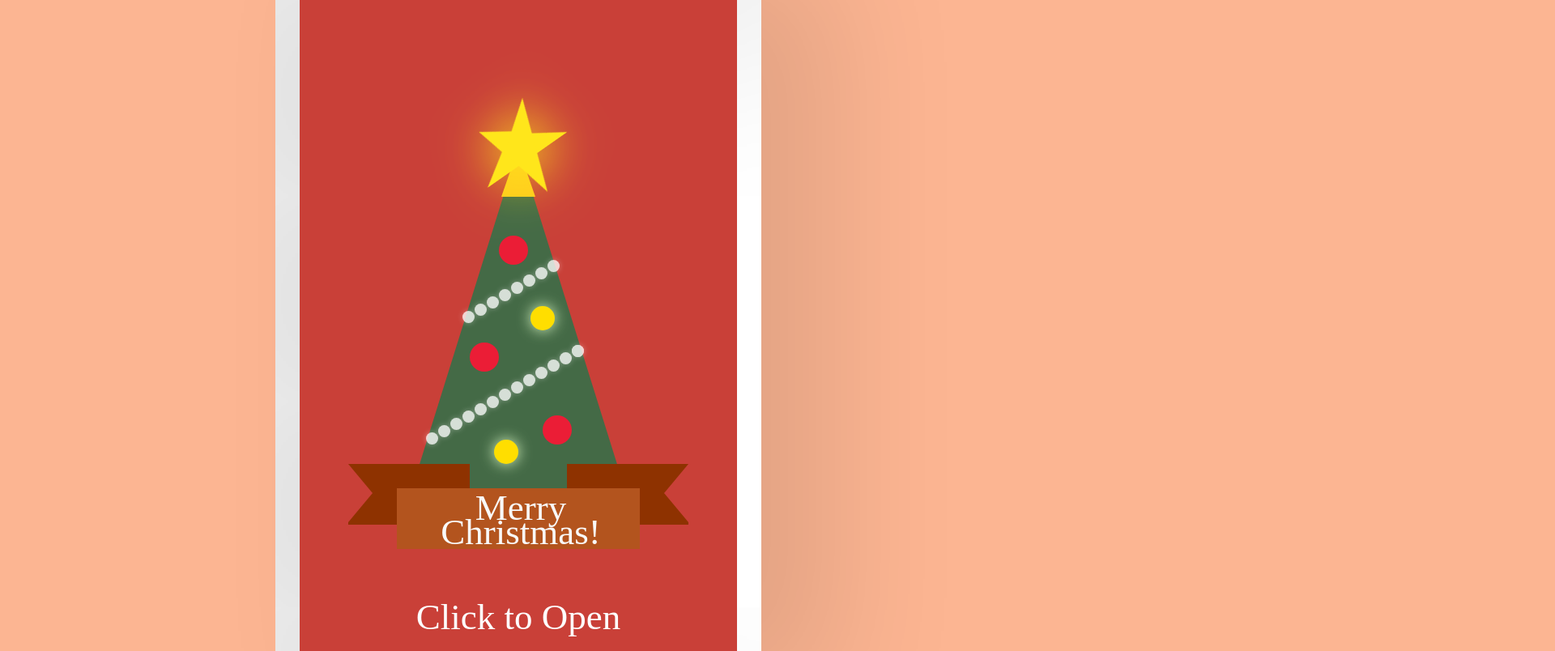
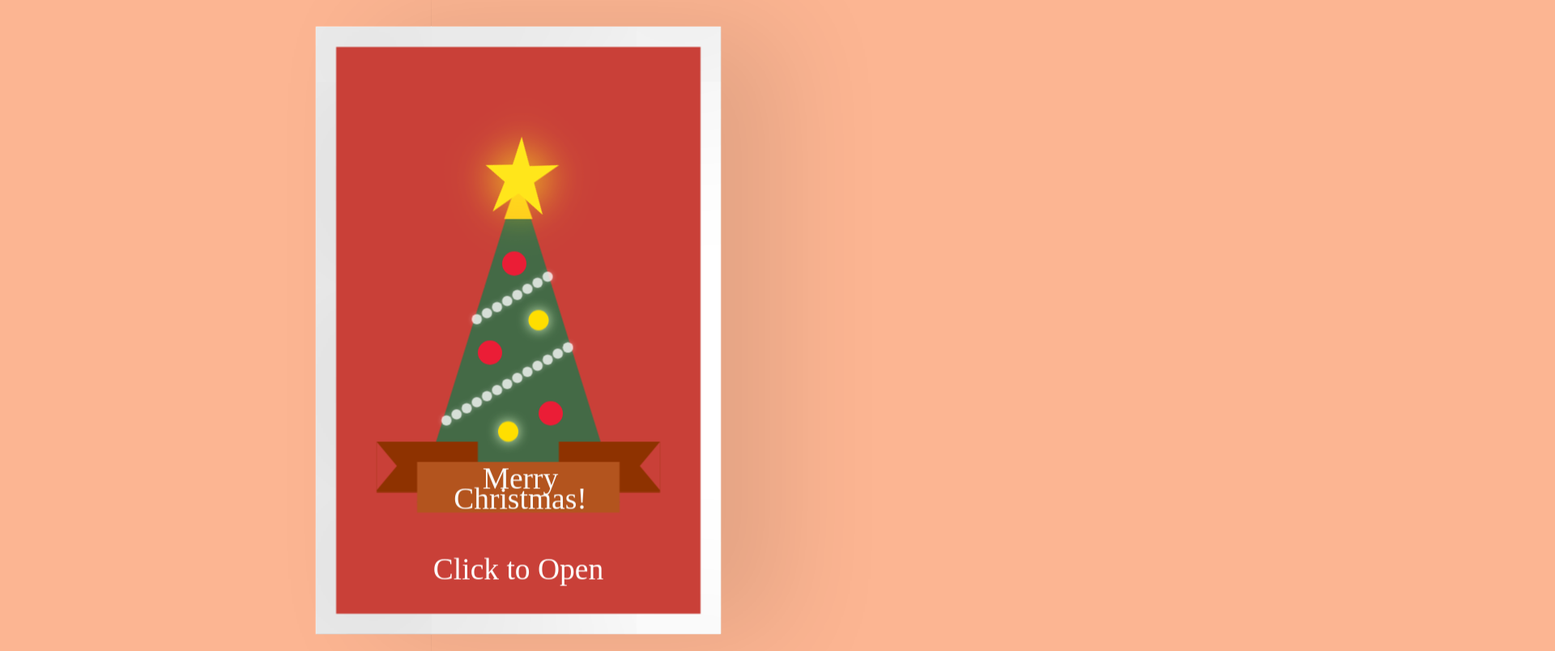
Before and after one commit to nnminhhaise/nnminhhaise.github.io, a plain HTML site: page index.html in a window 1280 px wide. Shown: the top 804 px of the page at 81% size, 1920 px wide, since content can reach past the window. Drawn offline with Linux system fonts and the light colour scheme; a web font is replaced by a local one.

Commit message:
Update style.css

```diff
--- a/style.css
+++ b/style.css
@@ -7,7 +7,7 @@ body {
     justify-content: center;
     align-items: center;
     background-color: #fcb592;
-    transform: scale(3.0);
+    transform: scale(2.5);
 }
 
 @media only screen and (max-width: 600px) {
```
